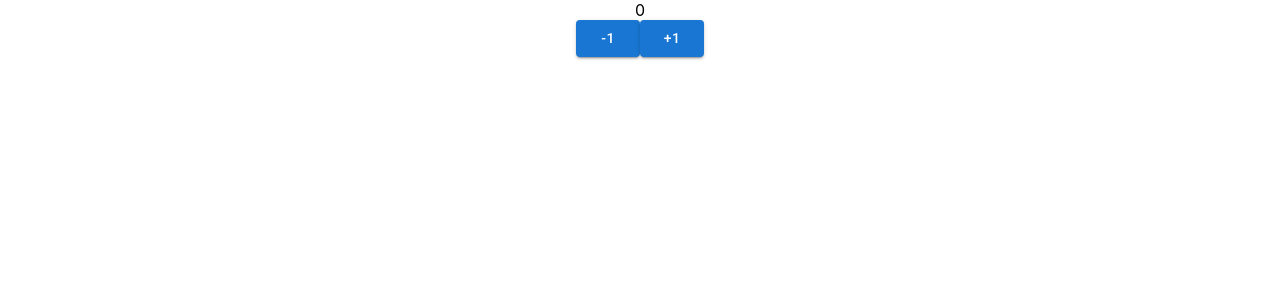
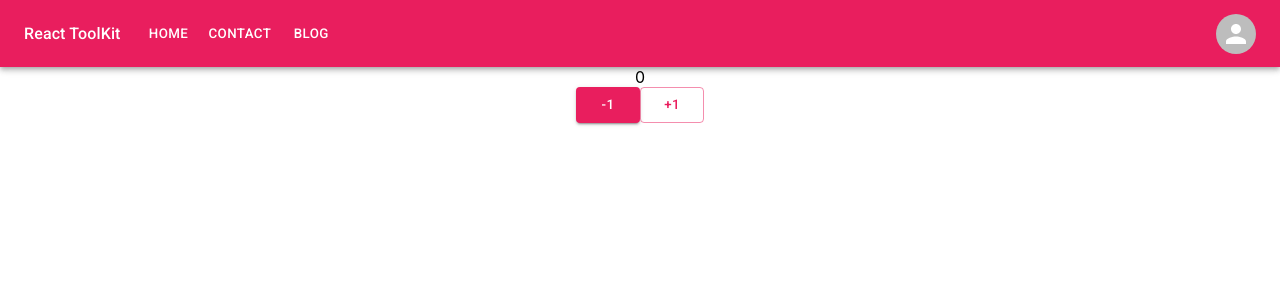
Before and after one commit to anilvermaspeaks/redux-toolkit, a React (Create React App) app: page / in a window 1280 px wide. Shown: the top 300 px of the page. Built offline with nearby package versions, Linux system fonts and the light colour scheme.

Commit message:
add mui custom theming

```diff
--- a/package.json
+++ b/package.json
@@ -5,6 +5,7 @@
   "dependencies": {
     "@emotion/react": "^11.7.1",
     "@emotion/styled": "^11.6.0",
+    "@mui/icons-material": "^5.4.2",
     "@mui/material": "^5.4.2",
     "@mui/styled-engine-sc": "^5.4.2",
     "@reduxjs/toolkit": "^1.7.2",
--- a/src/App.js
+++ b/src/App.js
@@ -1,25 +1,31 @@
 import {useSelector, useDispatch} from "react-redux";
 import {increment, decrement} from "./store/slices/counterSlice";
 import Button from "@mui/material/Button";
+import {ThemeProvider} from "@mui/material/styles";
+import theme from "./style/theme";
+import "./App.css";
 
-import "./App.css";
+import Header from "./common/components/header/Header";
 
 const App = () => {
   const dispatch = useDispatch();
   const count = useSelector((state) => state.counter.value);
 
   return (
+    <ThemeProvider theme={theme}>
       <div className="App">
+        <Header />
         <div>{count}</div>
         <div>
           <Button onClick={() => dispatch(decrement())} variant="contained">
             -1
           </Button>
-        <Button onClick={() => dispatch(increment())} variant="contained">
+          <Button onClick={() => dispatch(increment())} variant="outlined">
             +1
           </Button>
         </div>
       </div>
+    </ThemeProvider>
   );
 };
 
--- /dev/null
+++ b/src/common/components/constants.js
@@ -0,0 +1,2 @@
+export const pages = ["Home", "Contact", "Blog"];
+export const settings = ["Profile", "Logout"];
--- /dev/null
+++ b/src/common/components/header/Header.js
@@ -0,0 +1,142 @@
+import {useState} from "react";
+import AppBar from "@mui/material/AppBar";
+import Box from "@mui/material/Box";
+import Toolbar from "@mui/material/Toolbar";
+import IconButton from "@mui/material/IconButton";
+import Typography from "@mui/material/Typography";
+import Menu from "@mui/material/Menu";
+import MenuIcon from "@mui/icons-material/Menu";
+import Container from "@mui/material/Container";
+import Avatar from "@mui/material/Avatar";
+import Button from "@mui/material/Button";
+import Tooltip from "@mui/material/Tooltip";
+import MenuItem from "@mui/material/MenuItem";
+
+import {pages, settings} from "../constants";
+
+// import style from "./Header.module.css";
+
+const Header = () => {
+  const [anchorElNav, setAnchorElNav] = useState(null);
+  const [anchorElUser, setAnchorElUser] = useState(null);
+
+  const handleOpenNavMenu = (event) => {
+    setAnchorElNav(event.currentTarget);
+  };
+  const handleOpenUserMenu = (event) => {
+    setAnchorElUser(event.currentTarget);
+  };
+
+  const handleCloseNavMenu = () => {
+    setAnchorElNav(null);
+  };
+
+  const handleCloseUserMenu = () => {
+    setAnchorElUser(null);
+  };
+
+  return (
+    <AppBar position="static">
+      <Container maxWidth="xl">
+        <Toolbar disableGutters>
+          <Typography
+            variant="h6"
+            noWrap
+            component="div"
+            sx={{mr: 2, display: {xs: "none", md: "flex"}}}
+          >
+            React ToolKit
+          </Typography>
+
+          <Box sx={{flexGrow: 1, display: {xs: "flex", md: "none"}}}>
+            <IconButton
+              size="large"
+              aria-label="account of current user"
+              aria-controls="menu-appbar"
+              aria-haspopup="true"
+              onClick={handleOpenNavMenu}
+              color="inherit"
+            >
+              <MenuIcon />
+            </IconButton>
+            <Menu
+              id="menu-appbar"
+              anchorEl={anchorElNav}
+              anchorOrigin={{
+                vertical: "bottom",
+                horizontal: "left",
+              }}
+              keepMounted
+              transformOrigin={{
+                vertical: "top",
+                horizontal: "left",
+              }}
+              open={Boolean(anchorElNav)}
+              onClose={handleCloseNavMenu}
+              sx={{
+                display: {xs: "block", md: "none"},
+              }}
+            >
+              {pages.map((page) => (
+                <MenuItem key={page} onClick={handleCloseNavMenu}>
+                  <Typography textAlign="center">{page}</Typography>
+                </MenuItem>
+              ))}
+            </Menu>
+          </Box>
+          <Typography
+            variant="h6"
+            noWrap
+            component="div"
+            sx={{flexGrow: 1, display: {xs: "flex", md: "none"}}}
+          >
+            React ToolKit
+          </Typography>
+          <Box sx={{flexGrow: 1, display: {xs: "none", md: "flex"}}}>
+            {pages.map((page) => (
+              <Button
+                key={page}
+                onClick={handleCloseNavMenu}
+                sx={{my: 2, color: "white", display: "block"}}
+              >
+                {page}
+              </Button>
+            ))}
+          </Box>
+
+          <Box sx={{flexGrow: 0}}>
+            <Tooltip title="Open settings">
+              <IconButton onClick={handleOpenUserMenu} sx={{p: 0}}>
+                <Avatar alt="Anil" />
+              </IconButton>
+            </Tooltip>
+            <Menu
+              sx={{mt: "45px"}}
+              id="menu-appbar"
+              anchorEl={anchorElUser}
+              anchorOrigin={{
+                vertical: "top",
+                horizontal: "right",
+              }}
+              keepMounted
+              transformOrigin={{
+                vertical: "top",
+                horizontal: "right",
+              }}
+              open={Boolean(anchorElUser)}
+              onClose={handleCloseUserMenu}
+            >
+              {settings.map((setting) => (
+                <MenuItem key={setting} onClick={handleCloseUserMenu}>
+                  <Typography textAlign="center">{setting}</Typography>
+                </MenuItem>
+              ))}
+            </Menu>
+          </Box>
+        </Toolbar>
+      </Container>
+    </AppBar>
+  );
+};
+
+export default Header;
--- /dev/null
+++ b/src/common/components/header/Header.module.css
@@ -0,0 +1,3 @@
+.Header {
+	background: red;
+}
--- /dev/null
+++ b/src/style/theme.js
@@ -0,0 +1,29 @@
+import {createTheme} from "@mui/material";
+
+export const themeOptions = {
+  palette: {
+    type: "light",
+    primary: {
+      main: "#e91e5e",
+    },
+    secondary: {
+      main: "#6600f5",
+    },
+  },
+  shape: {
+    borderRadius: 4,
+  },
+  typography: {
+    fontSize: "10rem",
+    body1: {
+      fontFamily: "Raleway",
+    },
+    h1: {
+      fontSize: "2.2rem",
+    },
+  },
+};
+
+const theme = createTheme(themeOptions);
+
+export default theme;
```
Also changed, not shown: 1 other file (tests, documents, lock files or other folders). Lines whose indentation alone changed are shown as unchanged.
